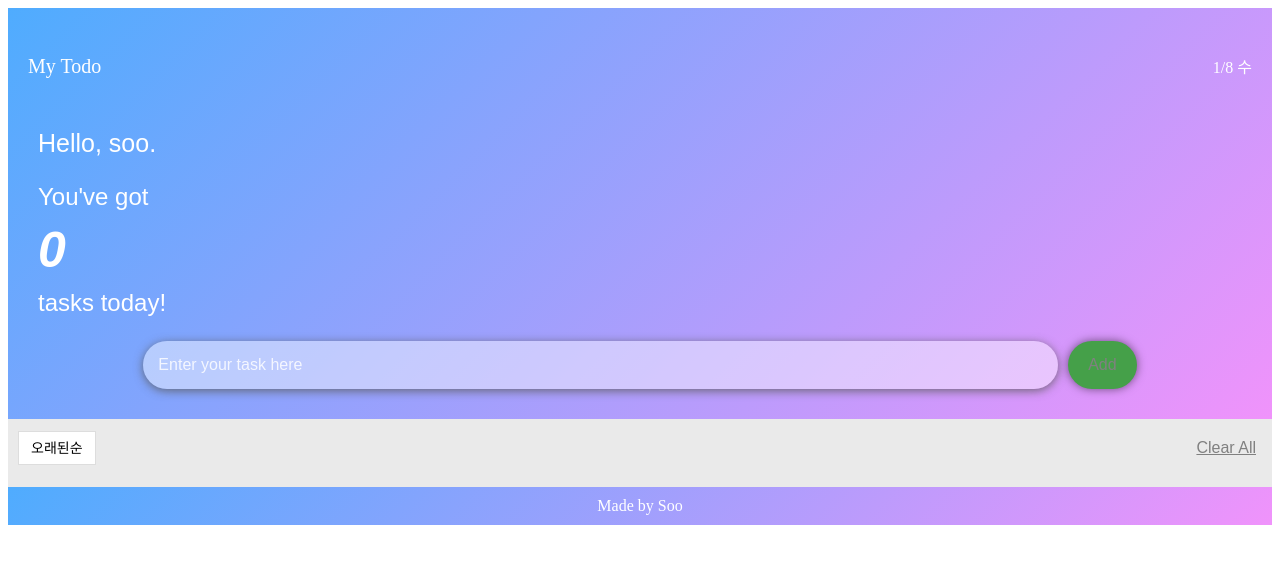
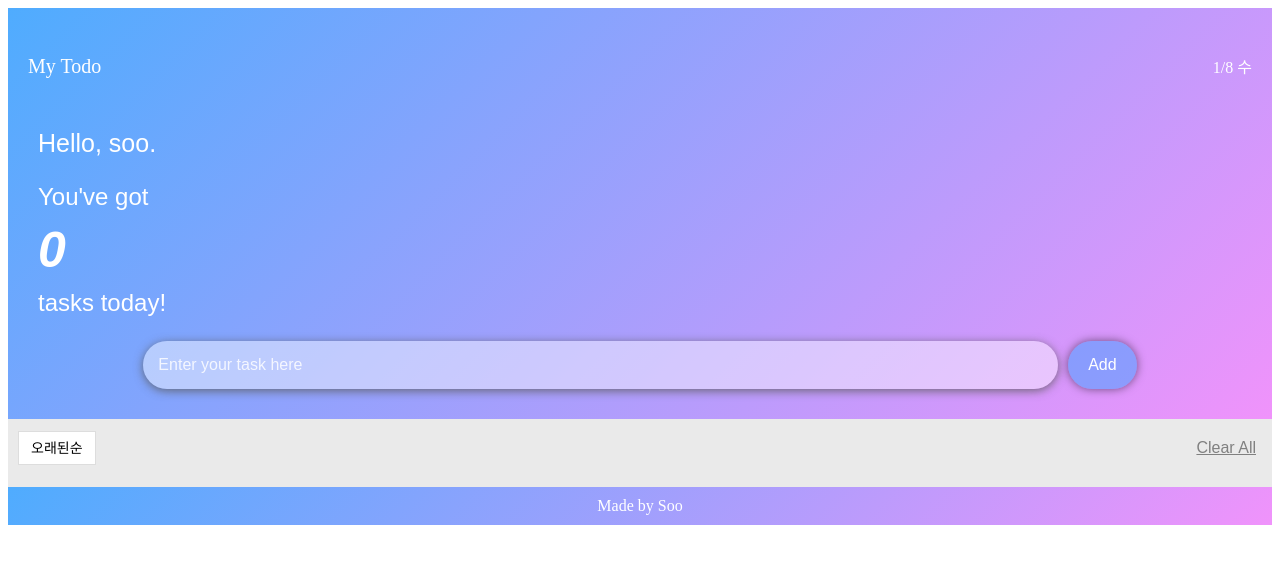
Before and after one commit to blackcat417/Vue-project, a Vue app: page / in a window 1280 px wide. In both pictures the pointer is over the button "Add". Shown: the top 564 px of the page. Built offline with nearby package versions, Linux system fonts and the light colour scheme.

Commit message:
add button edit

```diff
--- a/package.json
+++ b/package.json
@@ -9,7 +9,8 @@
   },
   "dependencies": {
     "core-js": "^3.8.3",
-    "vue": "^3.2.13"
+    "vue": "^3.2.13",
+    "vue-router": "^4.0.13"
   },
   "devDependencies": {
     "@babel/core": "^7.12.16",
--- a/src/components/TodoInput.vue
+++ b/src/components/TodoInput.vue
@@ -94,6 +94,7 @@ export default {
 }
 
 .add__button:hover {
-  background-color: #45a049;
+  background-color: #36a1ff7d;
+  color: white;
 }
 </style>
```
Also changed, not shown: src/main.js (+4 -3 lines), src/router/index.js (added, +15 -0 lines), 1 other file (tests, documents, lock files or other folders).
